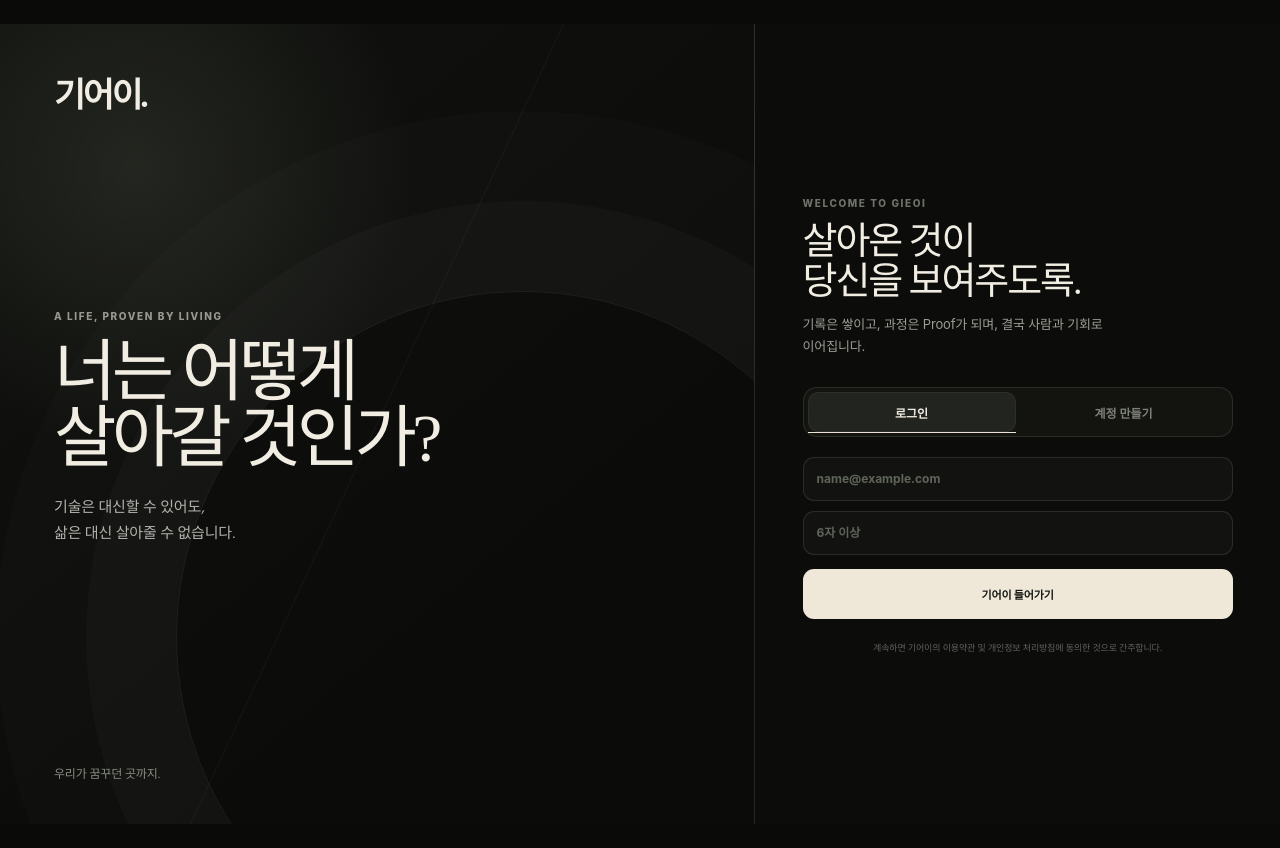
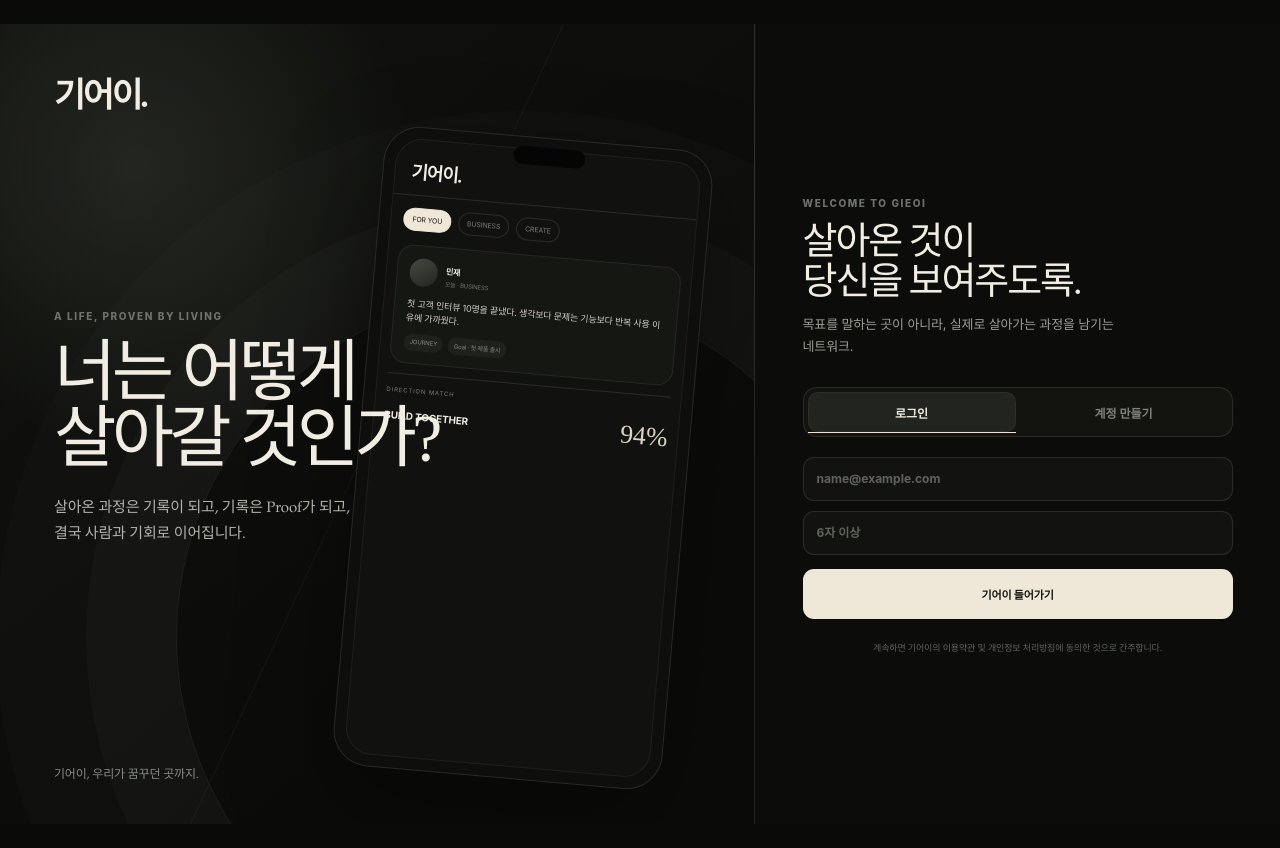
Before and after one commit to jangsang1214/gieoi_business_model, a Next.js app: page /login in a window 1280 px wide. Built offline with nearby package versions, Linux system fonts and the light colour scheme; no server answers.

Commit message:
feat: rebuild login as product entry experience

```diff
--- a/src/app/login/page.tsx
+++ b/src/app/login/page.tsx
@@ -11,19 +11,33 @@ export default async function LoginPage() {
     <main className="login-shell">
       <section className="login-story">
         <div className="login-brand">기어이.</div>
+
         <div className="login-copy">
-          <div className="eyebrow light">A LIFE, PROVEN BY LIVING</div>
+          <div className="eyebrow">A LIFE, PROVEN BY LIVING</div>
           <h1>너는 어떻게<br />살아갈 것인가?</h1>
-          <p>기술은 대신할 수 있어도,<br />삶은 대신 살아줄 수 없습니다.</p>
+          <p>살아온 과정은 기록이 되고, 기록은 Proof가 되고,<br />결국 사람과 기회로 이어집니다.</p>
         </div>
-        <div className="login-trajectory" aria-hidden="true">
-          <span>GOAL</span><i />
-          <span>JOURNEY</span><i />
-          <span>PROOF</span><i />
-          <span>TEAM</span><i />
-          <span>OPPORTUNITY</span>
+
+        <div className="login-preview" aria-hidden="true">
+          <div className="preview-screen">
+            <div className="preview-top">기어이.</div>
+            <div className="preview-tabs"><span>FOR YOU</span><span>BUSINESS</span><span>CREATE</span></div>
+            <div className="preview-post">
+              <div className="preview-user">
+                <div className="preview-avatar" />
+                <div><b>민재</b><small>오늘 · BUSINESS</small></div>
+              </div>
+              <div className="preview-copy">첫 고객 인터뷰 10명을 끝냈다. 생각보다 문제는 기능보다 반복 사용 이유에 가까웠다.</div>
+              <div className="preview-tags"><span>JOURNEY</span><span>Goal · 첫 제품 출시</span></div>
+            </div>
+            <div className="preview-proof">
+              <div className="preview-proof-label">DIRECTION MATCH</div>
+              <div className="preview-proof-row"><b>BUILD TOGETHER</b><span className="preview-score">94%</span></div>
+            </div>
+          </div>
         </div>
-        <div className="login-signature">우리가 꿈꾸던 곳까지.</div>
+
+        <div className="login-signature">기어이, 우리가 꿈꾸던 곳까지.</div>
       </section>
 
       <section className="login-entry">
@@ -32,7 +46,7 @@ export default async function LoginPage() {
           <div className="login-entry-head">
             <span className="eyebrow">WELCOME TO GIEOI</span>
             <h2>살아온 것이<br />당신을 보여주도록.</h2>
-            <p>기록은 쌓이고, 과정은 Proof가 되며, 결국 사람과 기회로 이어집니다.</p>
+            <p>목표를 말하는 곳이 아니라, 실제로 살아가는 과정을 남기는 네트워크.</p>
           </div>
           <LoginForm />
         </div>
```
